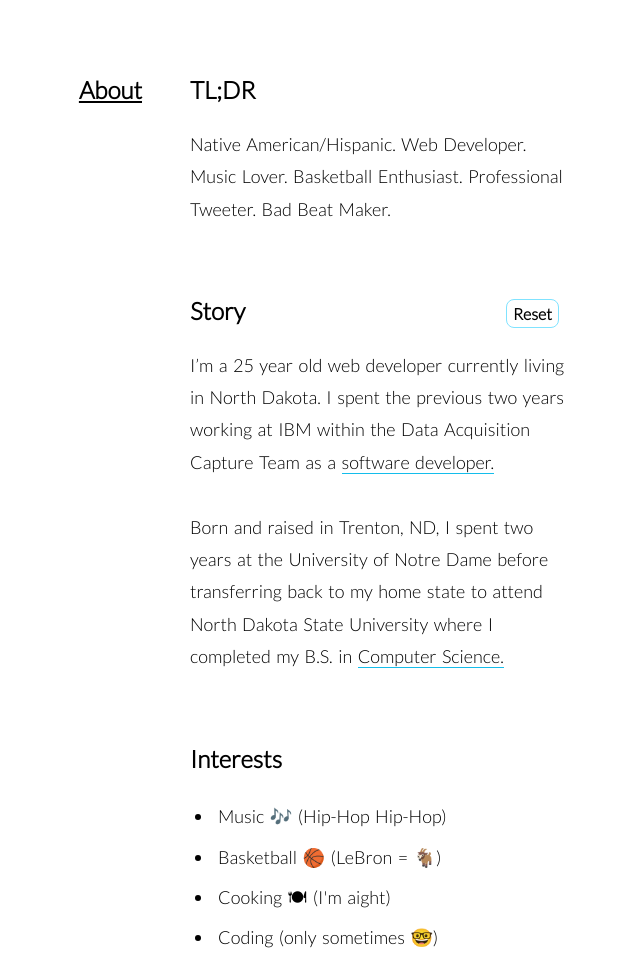
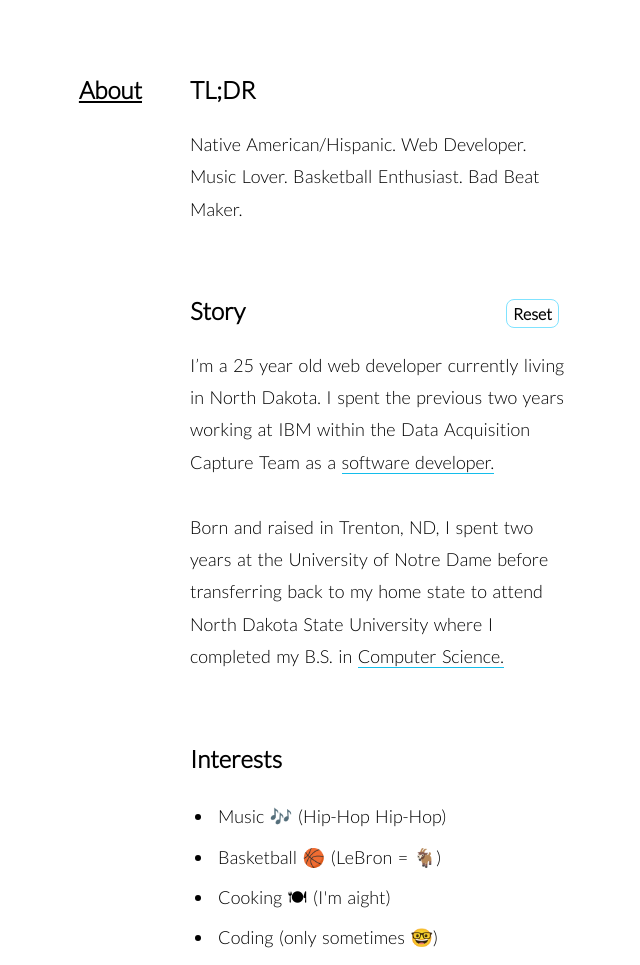
Before and after one commit to Jfalcon93/Jfalcon93.github.io, a plain HTML site: page index.html in a window 1280 px wide. Shown: the part 1180-2145 px from the top of the page, without its empty margins (474-1114 px from the left). Drawn offline with nearby package versions, Linux system fonts and the light colour scheme.

Commit message:
Fixed some spacing

```diff
--- a/index.html
+++ b/index.html
@@ -71,7 +71,7 @@
                       Native American/Hispanic.
                       Web Developer. Music
                       Lover. Basketball Enthusiast.
-                      <span>Professional Tweeter.</span> Bad Beat Maker.
+                      Bad Beat Maker.
                   </p>
                   <h2>Story <span class="reset" id="reset">Reset</span></h2>
                   <p id="story">
--- a/projects/todoapp/scripts/todo-functions.js
+++ b/projects/todoapp/scripts/todo-functions.js
@@ -30,8 +30,6 @@ const toggleTodo = (id) => {
     if (todo) {
         todo.completed = !todo.completed
     }
-
-
 }
 
 // Function to Render Filtered Todos onto Screen
```
Also changed, not shown: 2 other files.
